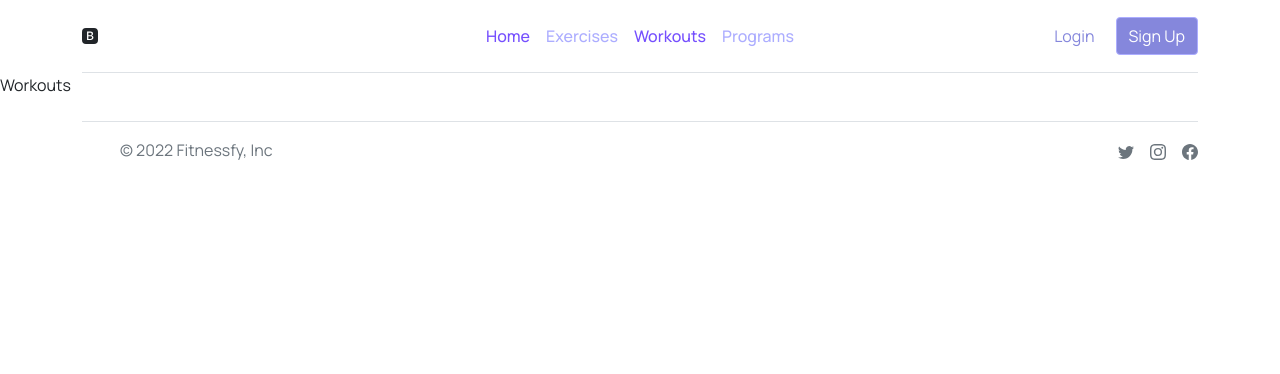
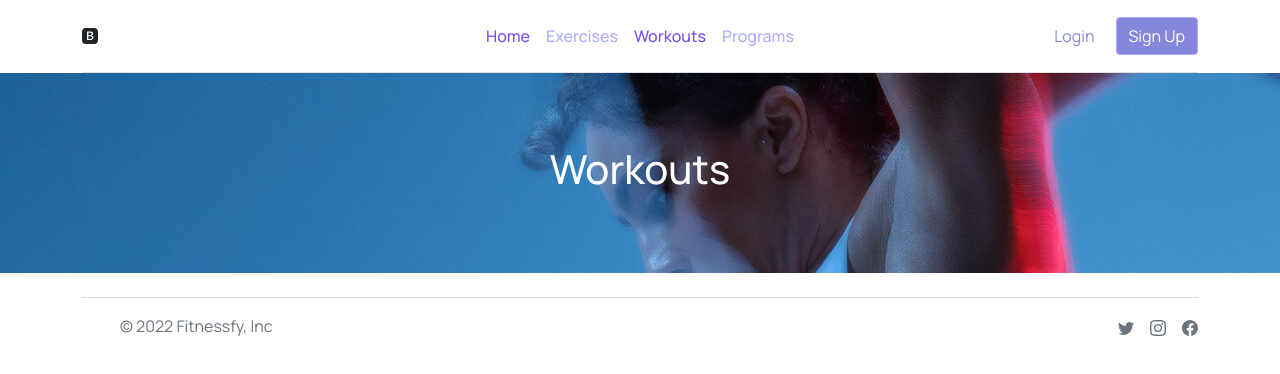
Before and after one commit to AndrejZaf/FitnessTracker-FE, a React (Create React App) app: page /workouts in a window 1280 px wide. Shown: the top 374 px of the page. Built offline with nearby package versions, Linux system fonts and the light colour scheme.

Commit message:
Extend the Redux store with user workouts

```diff
--- a/src/components/login/Login.js
+++ b/src/components/login/Login.js
@@ -51,7 +51,6 @@ export default function Login(props) {
         // }
         retrieveUser().then((response) => {
           setCurrentUser(response.data);
-
           props.history.push("/");
         });
       })
--- a/src/pages/Exercises.css
+++ b/src/pages/Exercises.css
@@ -2,7 +2,7 @@
   margin-bottom: 15px;
 }
 
-.page-header {
+.page-header-exercises {
   height: 200px;
   background-color: #acadff;
   background-image: url("../static/sports-18.jpg");
--- a/src/pages/Exercises.js
+++ b/src/pages/Exercises.js
@@ -98,7 +98,7 @@ export default function Exercises() {
 
   return (
     <>
-      <div className="page-header text-white d-flex justify-content-center">
+      <div className="page-header-exercises text-white d-flex justify-content-center">
         <div className="align-self-center ">
           <h1>Exercises</h1>
         </div>
--- /dev/null
+++ b/src/pages/Workouts.css
@@ -0,0 +1,7 @@
+.page-header-workouts {
+  height: 200px;
+  background-color: #acadff;
+  background-image: url("../static/fitness-66.jpg");
+  background-position-y: 30%;
+  background-repeat: no-repeat;
+}
--- a/src/pages/Workouts.js
+++ b/src/pages/Workouts.js
@@ -1,5 +1,18 @@
-import React from "react";
+import React, { useEffect } from "react";
+import { getWorkoutsForUser } from "../services/WorkoutService";
+import { getCurrentUser } from "../store/StoreFacade";
+import "./Workouts.css";
 
 export default function Workouts() {
-  return <div>Workouts</div>;
+  useEffect(() => {});
+
+  return (
+    <>
+      <div className="page-header-workouts text-white d-flex justify-content-center">
+        <div className="align-self-center ">
+          <h1>Workouts</h1>
+        </div>
+      </div>
+    </>
+  );
 }
--- /dev/null
+++ b/src/services/WorkoutService.js
@@ -0,0 +1,12 @@
+import axios from "axios";
+
+export async function getWorkoutsForUser() {
+  const token = localStorage.getItem("accessToken");
+  const bearerToken = `Bearer ${token}`;
+  const config = {
+    headers: {
+      Authorization: bearerToken,
+    },
+  };
+  return await axios.get("http://localhost:8080/api/workout", config);
+}
--- a/src/store/Reducer.js
+++ b/src/store/Reducer.js
@@ -9,6 +9,7 @@ const initialState = {
     height: null,
     measurementSystem: null,
     imageUrl: null,
+    workouts: [],
   },
 };
 
@@ -25,6 +26,7 @@ export default function reducer(state = initialState, action) {
           height: action.payload.height,
           measurementSystem: action.payload.measurementSystem,
           imageUrl: action.payload.imageUrl,
+          workouts: action.payload.workouts,
         },
       };
     case actions.CLEAR_CURRENT_USER:
@@ -38,6 +40,7 @@ export default function reducer(state = initialState, action) {
           height: null,
           measurementSystem: null,
           imageUrl: null,
+          workouts: [],
         },
       };
     case actions.TOGGLE_LOADING: {
--- a/src/store/StoreFacade.js
+++ b/src/store/StoreFacade.js
@@ -29,6 +29,7 @@ export function setCurrentUser(userData) {
       height: userData.height,
       weight: userData.weight,
       imageUrl: userData.imageUrl,
+      workouts: userData.workouts,
     },
   });
 }
```
